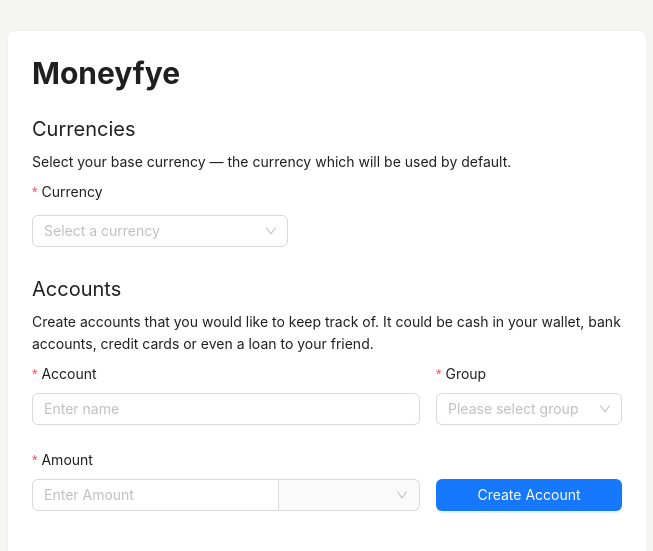
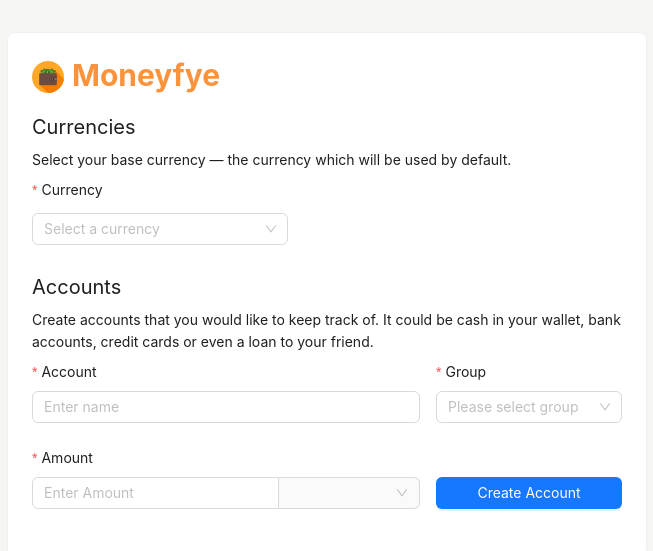
Before and after one commit to ksanjeeb/moneyfye, a React (Vite) app: page / in a window 1280 px wide. Shown: the part 105-656 px from the top of the page, without its empty margins (313-966 px from the left). Built offline with nearby package versions, Linux system fonts and the light colour scheme.

Commit message:
Update root.tsx

```diff
--- a/src/pages/root.tsx
+++ b/src/pages/root.tsx
@@ -60,7 +60,16 @@ const Root = () => {
     <div className="h-screen grid place-items-center">
       <Card className="md:w-2/4 ">
         <div className="flex flex-col gap-2">
-          <p className="font-bold text-3xl pb-4">Moneyfye</p>
+        <p className="flex items-center font-bold text-3xl pb-2">
+                    <img
+                        src="/logo.svg"
+                        alt="Moneyfye Logo"
+                        className="w-8 h-8 mr-2"
+                    />
+                    <span className="text-orange-400 pb-1">
+                        Moneyfye
+                    </span>
+                </p>
           <p className="text-xl ">Currencies</p>
           <p>Select your base currency — the currency which will be used by default.</p>
           <Form name="create_ac"
```
